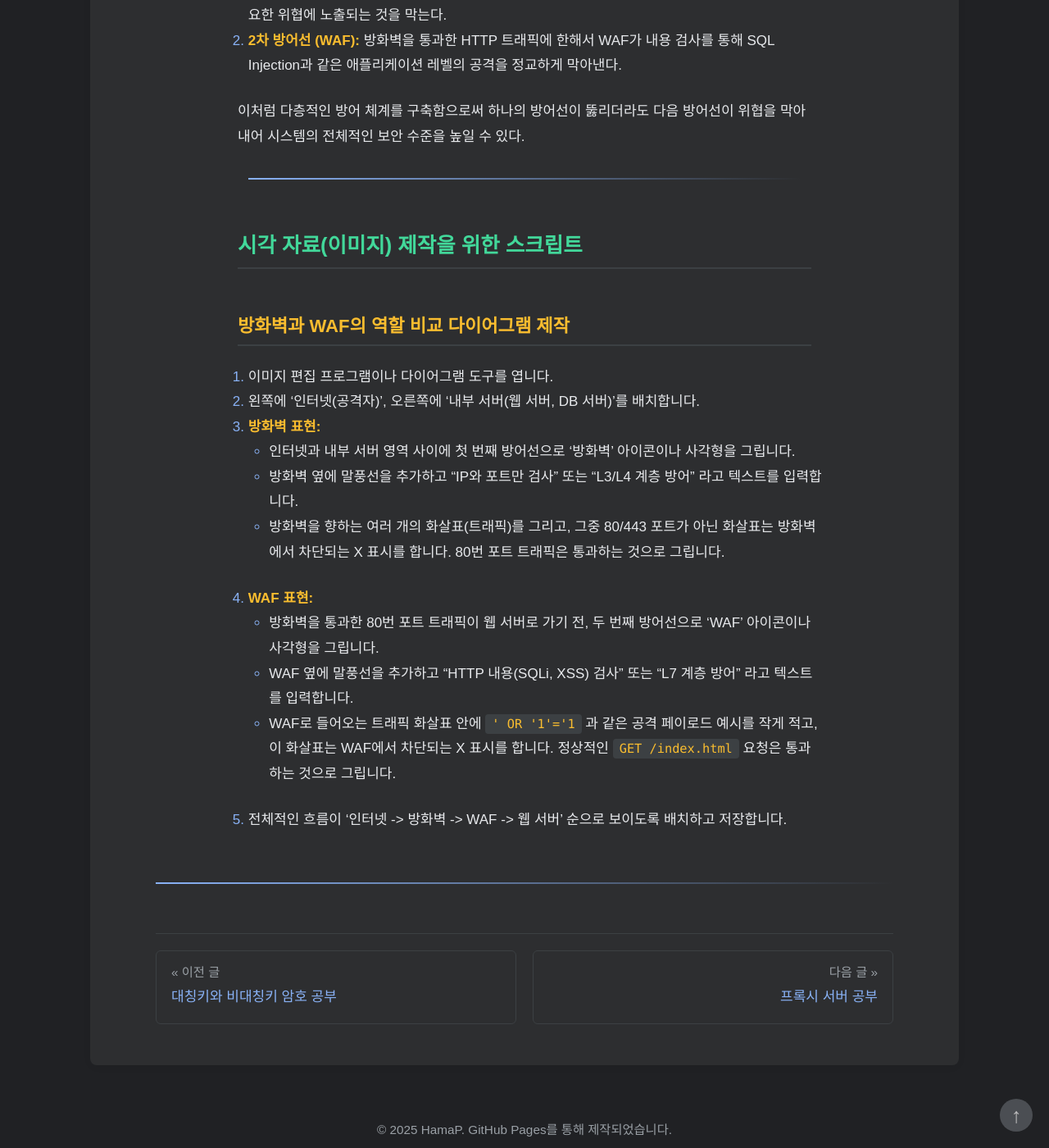
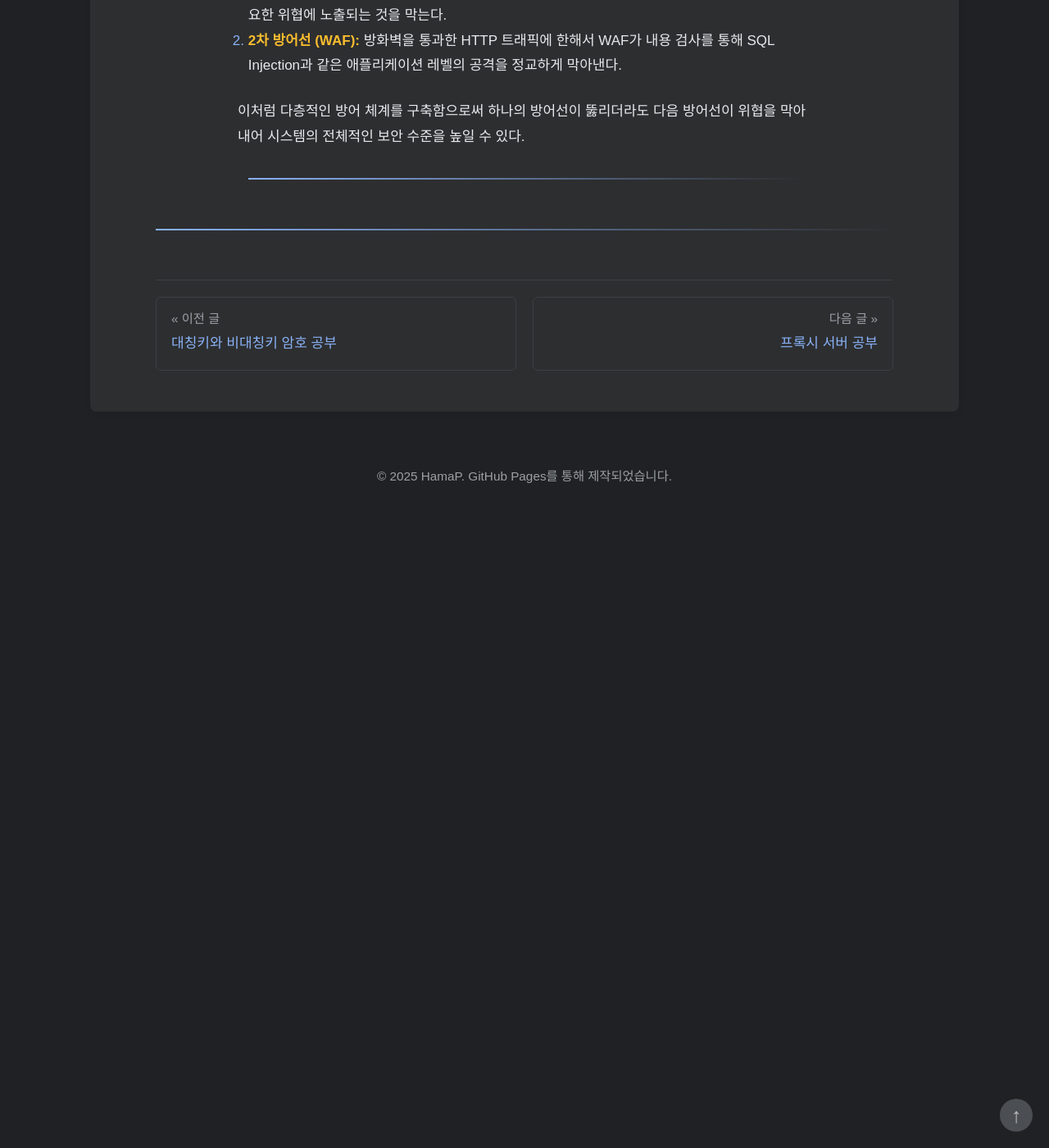
Before and after one commit to HamaP0/HamaP0.github.io, a Jekyll site: the page built from _posts/웹 기술/2025-08-18-FirewallWAF_study.md, in a window 1280 px wide and 1400 px high, scrolled down 2438 px. Shown: the whole window at 82% size. Built offline with Jekyll 4.4.1, drawn with Linux system fonts in a browser that asks for light colours; some web fonts are replaced; after the commit the page ends 3068 px from its top, so only the background shows below that.

Commit message:
Update 2025-08-18-FirewallWAF_study.md

```diff
--- a/_posts/웹 기술/2025-08-18-FirewallWAF_study.md
+++ b/_posts/웹 기술/2025-08-18-FirewallWAF_study.md
@@ -51,23 +51,3 @@ categories: [웹 기술]
 이처럼 다층적인 방어 체계를 구축함으로써 하나의 방어선이 뚫리더라도 다음 방어선이 위협을 막아내어 시스템의 전체적인 보안 수준을 높일 수 있다.
 
 <hr class="short-rule">
-
-
-
-
-
-### 시각 자료(이미지) 제작을 위한 스크립트
-
-#### **방화벽과 WAF의 역할 비교 다이어그램 제작**
-
-1.  이미지 편집 프로그램이나 다이어그램 도구를 엽니다.
-2.  왼쪽에 '인터넷(공격자)', 오른쪽에 '내부 서버(웹 서버, DB 서버)'를 배치합니다.
-3.  **방화벽 표현:**
-    *   인터넷과 내부 서버 영역 사이에 첫 번째 방어선으로 '방화벽' 아이콘이나 사각형을 그립니다.
-    *   방화벽 옆에 말풍선을 추가하고 "IP와 포트만 검사" 또는 "L3/L4 계층 방어" 라고 텍스트를 입력합니다.
-    *   방화벽을 향하는 여러 개의 화살표(트래픽)를 그리고, 그중 80/443 포트가 아닌 화살표는 방화벽에서 차단되는 X 표시를 합니다. 80번 포트 트래픽은 통과하는 것으로 그립니다.
-4.  **WAF 표현:**
-    *   방화벽을 통과한 80번 포트 트래픽이 웹 서버로 가기 전, 두 번째 방어선으로 'WAF' 아이콘이나 사각형을 그립니다.
-    *   WAF 옆에 말풍선을 추가하고 "HTTP 내용(SQLi, XSS) 검사" 또는 "L7 계층 방어" 라고 텍스트를 입력합니다.
-    *   WAF로 들어오는 트래픽 화살표 안에 `' OR '1'='1` 과 같은 공격 페이로드 예시를 작게 적고, 이 화살표는 WAF에서 차단되는 X 표시를 합니다. 정상적인 `GET /index.html` 요청은 통과하는 것으로 그립니다.
-5.  전체적인 흐름이 '인터넷 -> 방화벽 -> WAF -> 웹 서버' 순으로 보이도록 배치하고 저장합니다.
```
